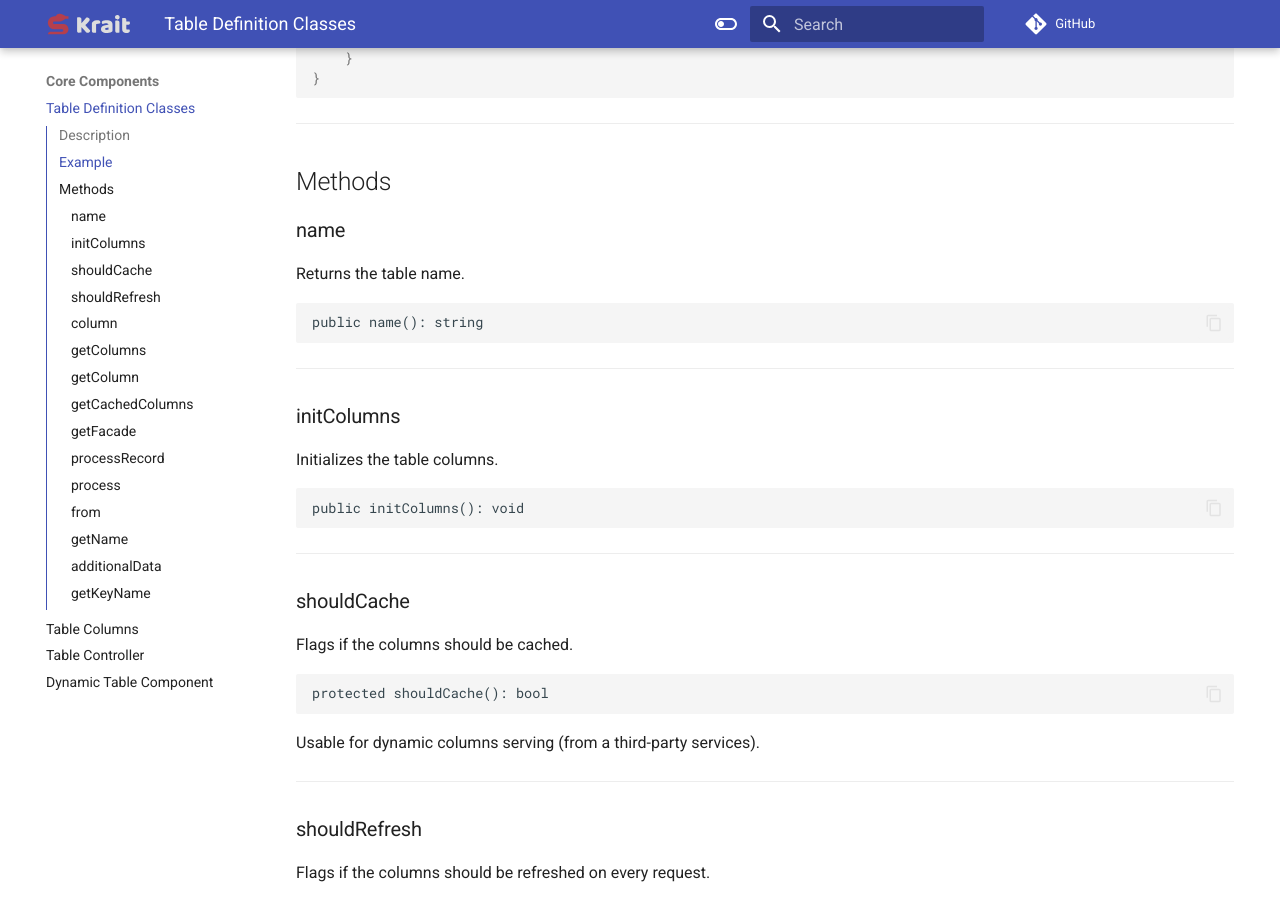
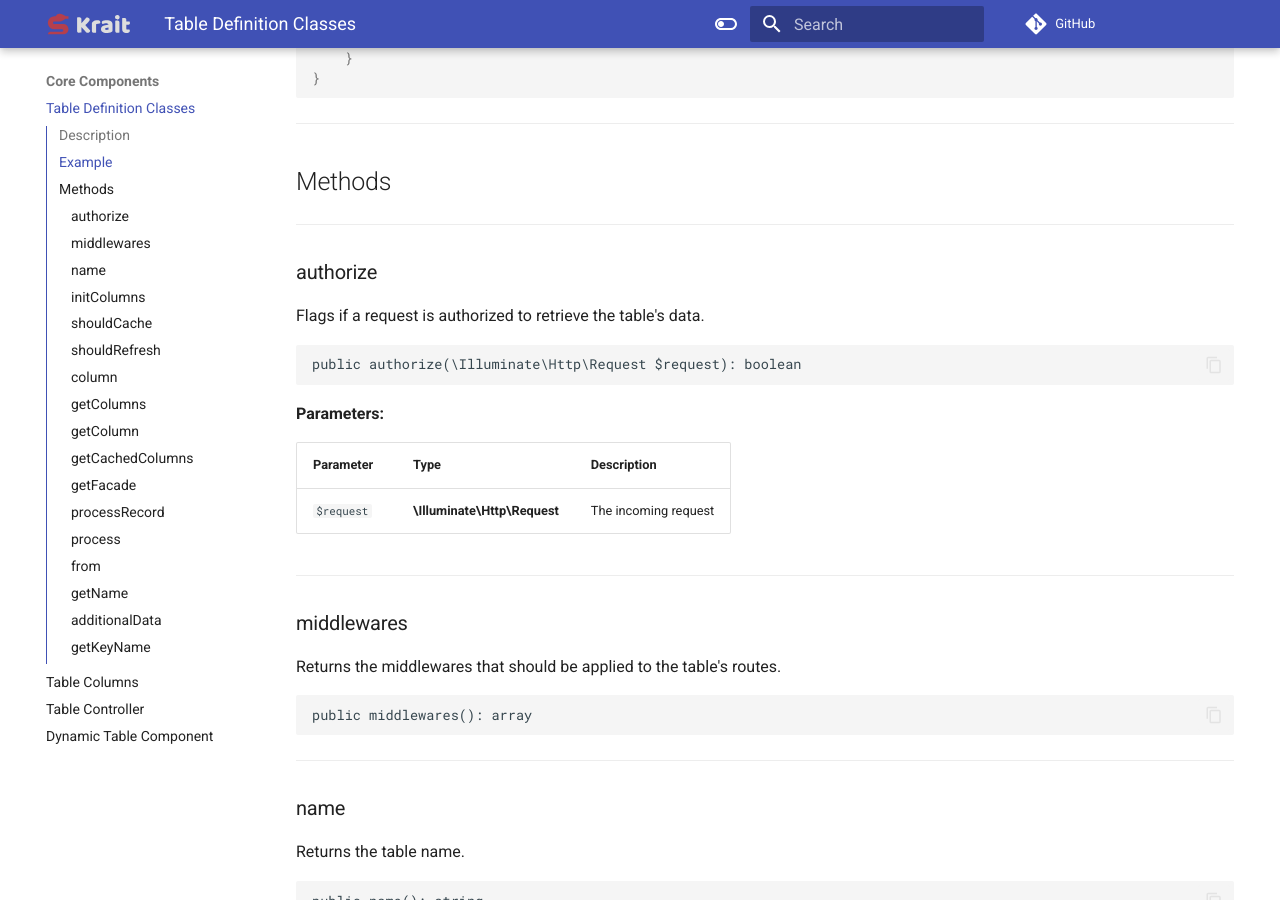
Before and after one commit to mtrdesign/krait, an MkDocs documentation site: the page built from docs/core-components/table-definition-classes.md, in a window 1280 px wide and 900 px high, scrolled down 1058 px. Built offline with MkDocs 1.6.1 and Material for MkDocs 9.7.7, drawn with Linux system fonts in a browser that asks for light colours; comment, search, counter and statistics services are not loaded.

Commit message:
Add a few more details

````diff
--- a/docs/core-components/table-definition-classes.md
+++ b/docs/core-components/table-definition-classes.md
@@ -48,6 +48,34 @@ class MyAwesomeTable extends BaseTable
 ***
 
 ## Methods
+
+***
+
+### authorize
+
+Flags if a request is authorized to retrieve the table's data.
+
+```php
+public authorize(\Illuminate\Http\Request $request): boolean
+```
+
+**Parameters:**
+
+| Parameter  | Type                           | Description          |
+|------------|--------------------------------|----------------------|
+| `$request` | **\Illuminate\Http\Request**   | The incoming request |
+
+***
+
+### middlewares
+
+Returns the middlewares that should be applied to the table's routes.
+
+```php
+public middlewares(): array
+```
+
+***
 
 ### name
 
@@ -249,9 +277,9 @@ public additionalData(mixed $resource): array
 
 **Parameters:**
 
-| Parameter     | Type        | Description |
-|---------------|-------------|-------------|
-| `$resource`   | **mixed**   |             |
+| Parameter     | Type        | Description     |
+|---------------|-------------|-----------------|
+| `$resource`   | **mixed**   | The data record |
 
 
 ***
````
Also changed, not shown: docs/usage.md (+2 -2 lines).
